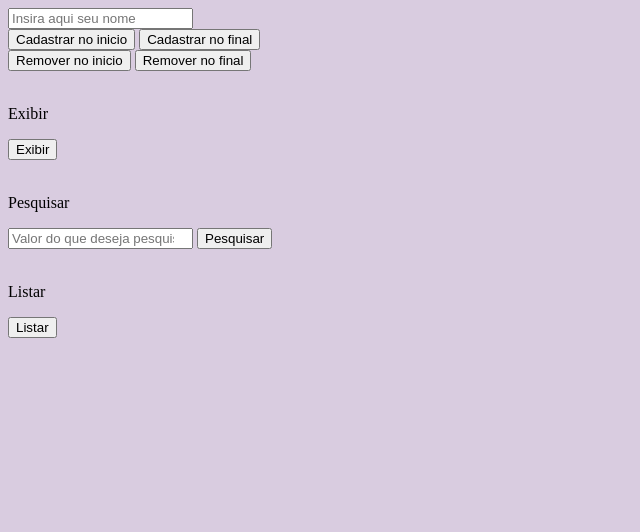
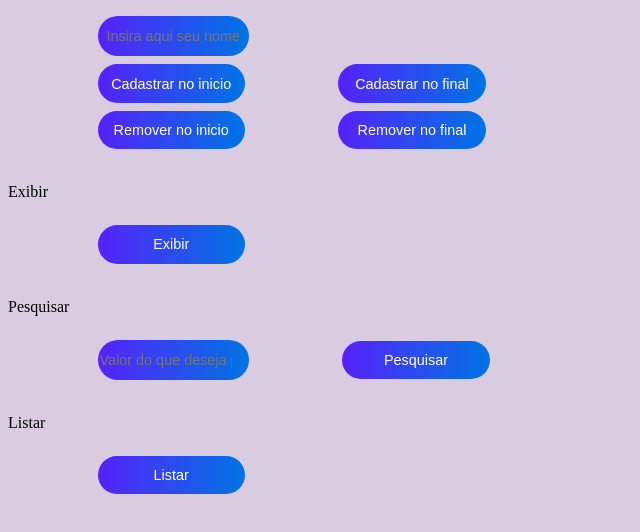
Before and after one commit to RonaldPombo/Projeto-Vetor, a website: page www/index.html in a window 1280 px wide. Shown: the whole page, without its empty margins (0-640 px from the left). Drawn offline with Linux system fonts and the light colour scheme.

Commit message:
Update style.css

```diff
--- a/www/css/style.css
+++ b/www/css/style.css
@@ -3,7 +3,7 @@ body{
     background-attachment: fixed;
     background-size: cover;
 }
-#butao4 {
+input {
      display: inline-block;
                 outline: 0;
                 border: none;
```
